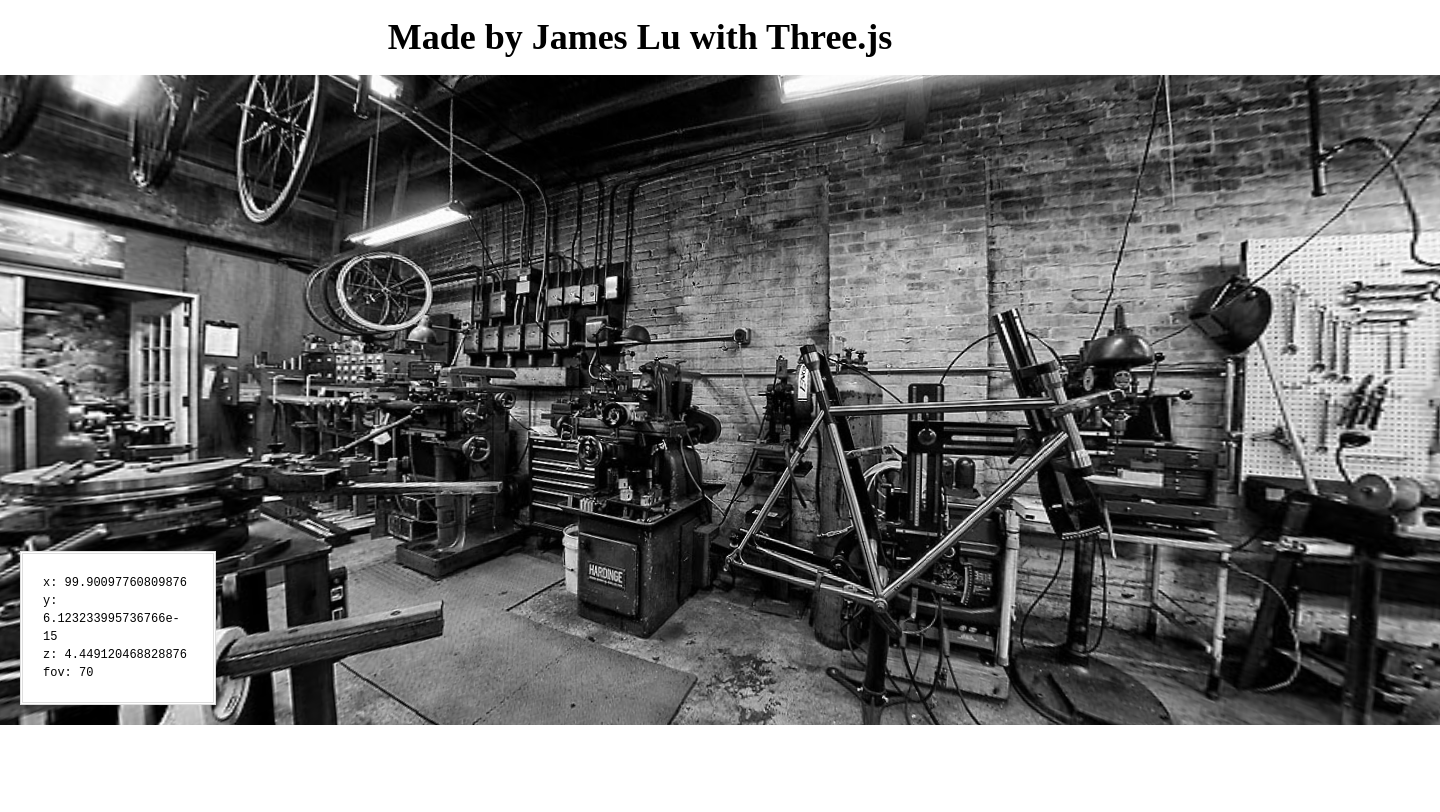
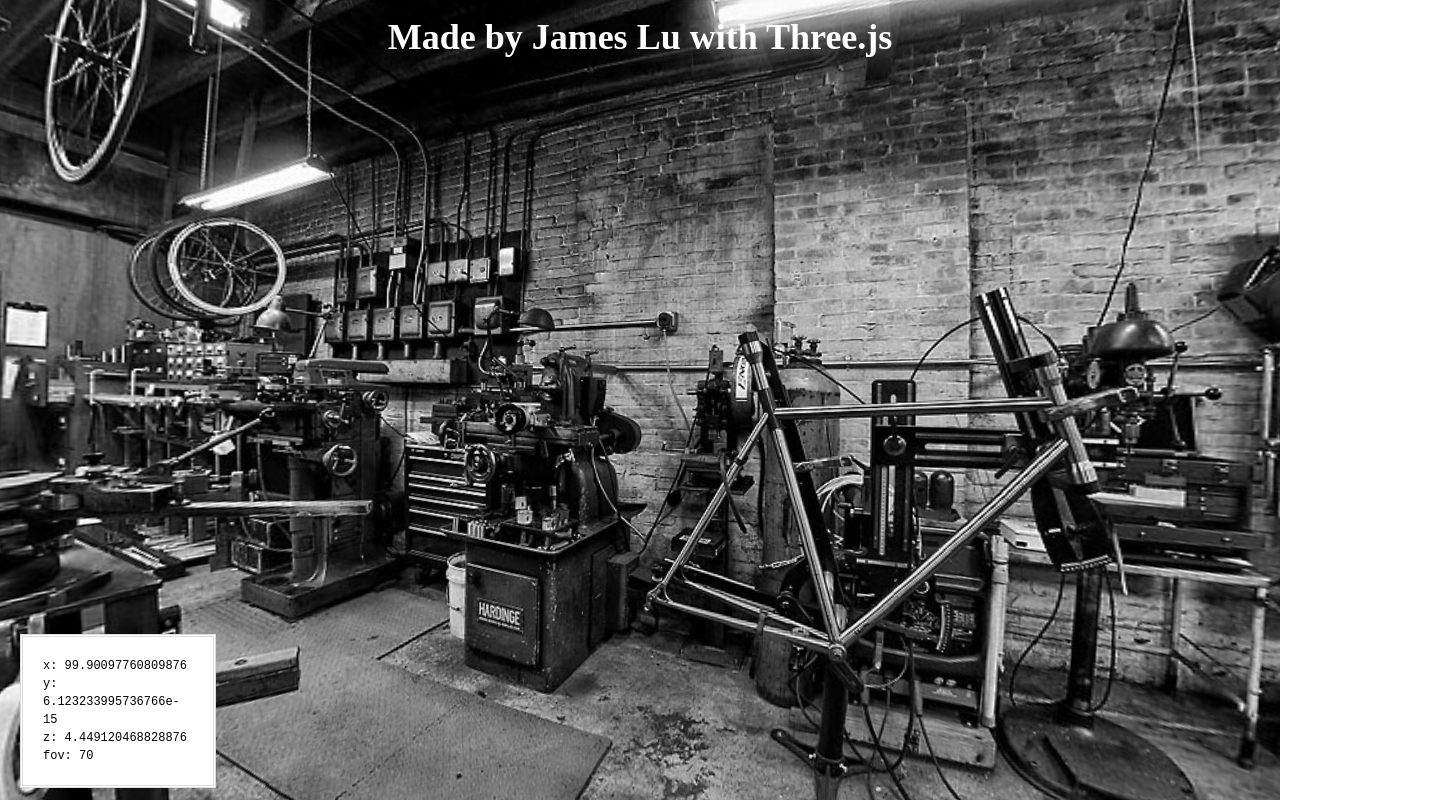
Before and after one commit to b159732000/View-360-Panorama, a website: page index.html in a window 1280 px wide. Shown: the whole page, 1440 px wide, since content can reach past the window. Drawn offline with Linux system fonts and the light colour scheme; animation ran at ten frames a second.

Commit message:
註解建立一半，重新調整視窗大小後相機角度待修

```diff
--- a/index.html
+++ b/index.html
@@ -10,7 +10,7 @@
 </head>
 
 <body>
-    <h1>Made by James Lu with Three.js</h1>
+    <div id="h1container"><h1>Made by James Lu with Three.js</h1></div>
     <!-- <h2>2019.03.29</h2> -->
     <div id="demo">
         <div id="log"></div>
@@ -36,8 +36,10 @@
                 onMouseDownMouseY = 0,
                 onMouseDownLon = 0,
                 onMouseDownLat = 0,
-                width = 1440, // int || window.innerWidth
-                height = 650, // int || window.innerHeight
+                width = window.innerWidth, // int || window.innerWidth
+                height = window.innerHeight, // int || window.innerHeight
+                // width = 1440, // int || window.innerWidth
+                // height = 650, // int || window.innerHeight
                 ratio = width / height;
             var texture = THREE.ImageUtils.loadTexture('./img/spherical_texture.jpg', new THREE.UVMapping(),
             function () {
@@ -46,11 +48,16 @@
             });
 
             function init() {
+
+                // 建立相機及場景
                 camera = new THREE.PerspectiveCamera(fov, ratio, 1, 1000);
                 scene = new THREE.Scene();
+
+                // 建立物體形狀及表面渲染
                 var mesh = new THREE.Mesh(new THREE.SphereGeometry(500, 60, 40), new THREE.MeshBasicMaterial({
                     map: texture
                 }));
+
                 mesh.scale.x = -1;
                 scene.add(mesh);
                 renderer = new THREE.WebGLRenderer({
@@ -62,12 +69,13 @@
                 element.addEventListener('mousewheel', onDocumentMouseWheel, false);
                 element.addEventListener('DOMMouseScroll', onDocumentMouseWheel, false);
                 window.addEventListener('resize', onWindowResized, false);
-                onWindowResized(null);
+                onWindowResized(onWindowResized);
             }
 
+            // 在調整視窗大小後，重新渲染及架設相機
             function onWindowResized(event) {
-                //    renderer.setSize(window.innerWidth, window.innerHeight);
-                //    camera.projectionMatrix.makePerspective(fov, window.innerWidth / window.innerHeight, 1, 1100);
+                // renderer.setSize(window.innerWidth, window.innerHeight);
+                // camera.projectionMatrix.makePerspective(fov, window.innerWidth / window.innerHeight, 1, 1100);
                 renderer.setSize(width, height);
                 camera.projectionMatrix.makePerspective(fov, ratio, 1, 1100);
             }
--- a/style.css
+++ b/style.css
@@ -1,7 +1,24 @@
+#h1container {
+    width: 100%;
+    text-align: center;
+    position: fixed;
+    top: 0;
+    z-index: 2;
+}
+
+h1 {
+    /* position: fixed; */
+    /* top: 0; */
+    /* z-index: 2; */
+    color: white;
+    text-align: center;
+}
+
 html {
     margin: 0;
     padding: 0;
     text-align: center;
+    overflow-x: hidden;
 }
 
 body {
@@ -13,7 +30,9 @@ body {
     margin: 0 auto;
     padding: 0;
     display: inline-block;
-    max-width: 1440px;
+    width: 100%;
+    height: 100%;
+    /* max-width: 1440px; */
     overflow-x: hidden;
 }
 
@@ -24,8 +43,8 @@ a {
 #demo {
     /* comment for fixed dimentsions */
     position: relative;
-    width: 1440px;
-    height: 650px;
+    width: 100%;
+    height: 100%;
     margin: 0 auto;
     overflow: hidden;
     cursor: move;
```
